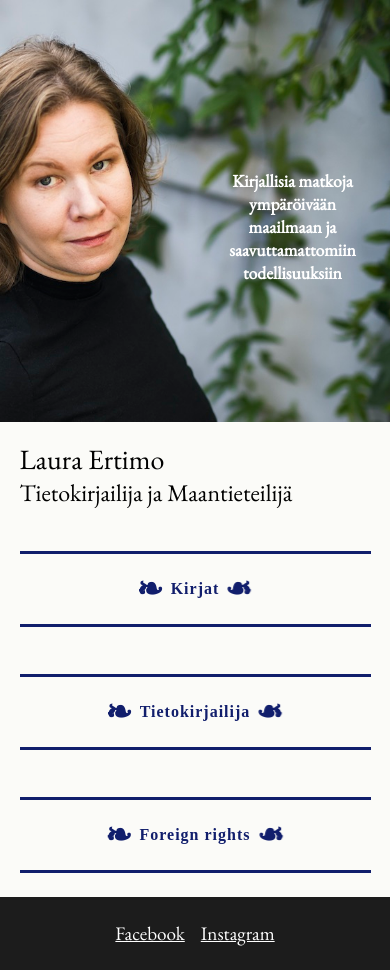
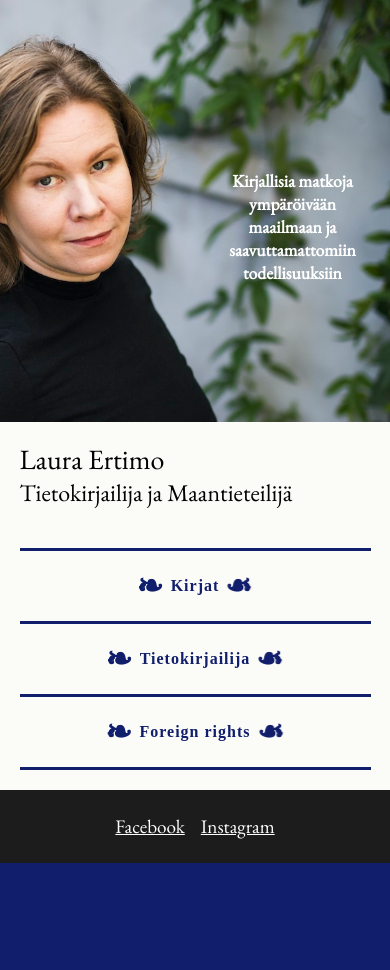
Before and after one commit to ramert/lauraertimo, a Vue app: page / in a window 390 px wide. After the commit the page ends 863 px from the top, so only its background shows below. Built offline with nearby package versions, Linux system fonts and the light colour scheme; a web font is replaced by a local one.

Commit message:
Mobile style fixes, and some page layout fixes

```diff
--- a/src/assets/styles/variables.css
+++ b/src/assets/styles/variables.css
@@ -12,7 +12,7 @@
   --color-black:#000;
   --color-red: #cf1945;
   --color-gray: #666;
-  --color-lightgray: #eee;
+  --color-lightgray: #ccc;
   --spacing-unit: 4px;
   --typo-spacing-unit: 0.6rem;
   --typo-spacing-large: 1rem;
--- a/src/books/LumotunMaanKartasto.vue
+++ b/src/books/LumotunMaanKartasto.vue
@@ -2,6 +2,7 @@
     <div>
         <vBookHeader
             ingress="Kymmenen lumoavaa tositarinaa ja kymmenen satumaista karttaa."
+            :cover="Cover"
             coAuthor="kuvittaja Satu Kontinen"
             publisher="Kustantamo S&S"
             published="2020"
@@ -12,7 +13,13 @@
 </template>
 
 <script>
+    import Cover from '@/assets/lumotunmaankartasto/lumotun-maan-kartasto.jpg'
     export default {
-        name: 'lumotun'
+        name: 'lumotun',
+        data() {
+            return {
+                Cover
+            }
+        }
     };
 </script>
--- a/src/components/BookLink.vue
+++ b/src/components/BookLink.vue
@@ -76,7 +76,6 @@ export default {
     color: var(--color-blue);
     margin: calc(2* var(--spacing-unit)) 0;
     font-size: 1.1rem;
-    font-style: italic;
   }
 
   &__publisher {
--- a/src/components/Navibar.vue
+++ b/src/components/Navibar.vue
@@ -3,13 +3,13 @@
     <router-link to="/books" tag="button" tabIndex="0" class="button">
       <div class="button__separator"></div>
       <h3 class="button-text">Kirjat</h3>
-      <div class="button__separator "></div>
+      <div class="button__separator button__separator--hide"></div>
     </router-link>
     <!--<router-link to="/Blog" tag="button" class="button">Blogi</router-link>-->
     <router-link to="/author" tag="button" tabIndex="0" class="button">
       <div class="button__separator"></div>
       <h3 class="button-text">Tietokirjailija</h3>
-      <div class="button__separator"></div>
+      <div class="button__separator button__separator--hide"></div>
     </router-link>
     <router-link to="/foreign" tag="button" tabIndex="0" class="button">
       <div class="button__separator"></div>
@@ -29,6 +29,7 @@ export default {
 
 <style lang="scss" scoped>
 .button-wrapper {
+  padding: calc(4* var(--spacing-unit)) 0;
   display: block;
   background: var(--color-background2);
 
@@ -70,7 +71,7 @@ export default {
   margin: 0;
   cursor: pointer;
   font-family: var(--font-family-sub-header);
-  padding: 5vw;
+  padding: 0 5vw;
   color: var(--color-blue);
   background: var(--color-background2);
   border: none;
@@ -91,6 +92,12 @@ export default {
     margin: var(--spacing-unit) 0;
     position: relative;
     overflow: visible;
+
+    &--hide {
+      @media screen and (max-width: 640px) {
+        display: none;
+      }
+    }
   }
 
   &:hover, &:focus {
--- a/src/components/book/BookHeader.vue
+++ b/src/components/book/BookHeader.vue
@@ -1,8 +1,8 @@
 <template>
   <div class="header">
     <section class="row row-4-8">
-        <vImage :image="cover"></vImage>
-            <div>
+        <vImage :image="cover" isBorder="true"></vImage>
+        <div>
             <h2>{{title}}</h2>
             <h2 v-if="coTitle">{{coTitle}}</h2>
             <div class="info">
@@ -12,9 +12,9 @@
                     <a :href="buyLink" target="_blank">{{publisher}}, {{published}}</a>
                 </h4>
             </div>
-             <div class="header__ingress">
-                 <p class="ingress">{{ingress}}</p>
-             </div>
+            <div class="header__ingress">
+                <p class="ingress">{{ingress}}</p>
+            </div>
         </div>
     </section>
 
--- a/src/views/Home.vue
+++ b/src/views/Home.vue
@@ -60,7 +60,7 @@ export default {
 
     @media screen and (min-width: 640px) {
       top: 60%;
-      font-size: 2rem;
+      font-size: 1.8rem;
     }
   }
 
```
Also changed, not shown: src/books/Vesi.vue (+9 -5 lines).
